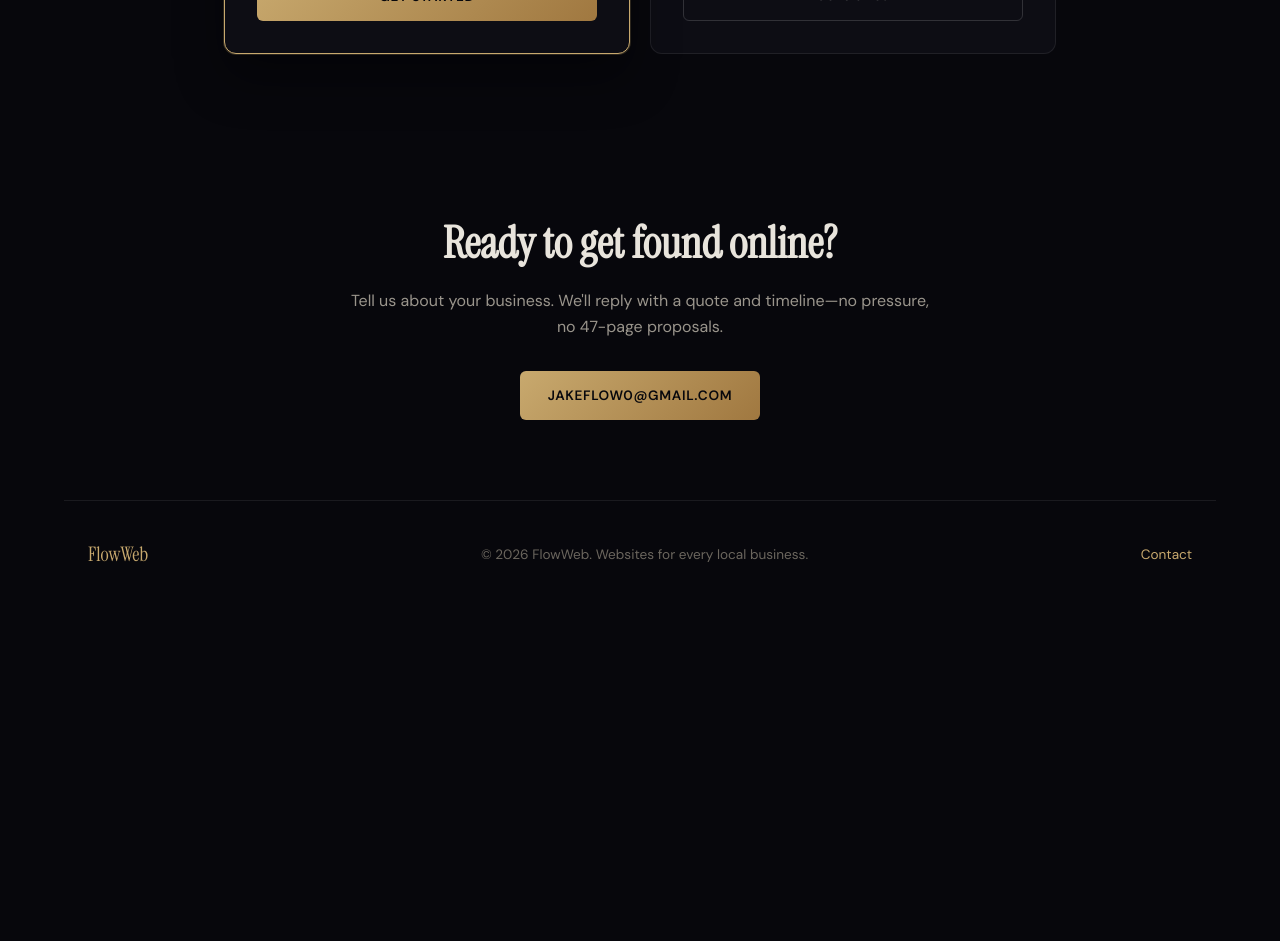
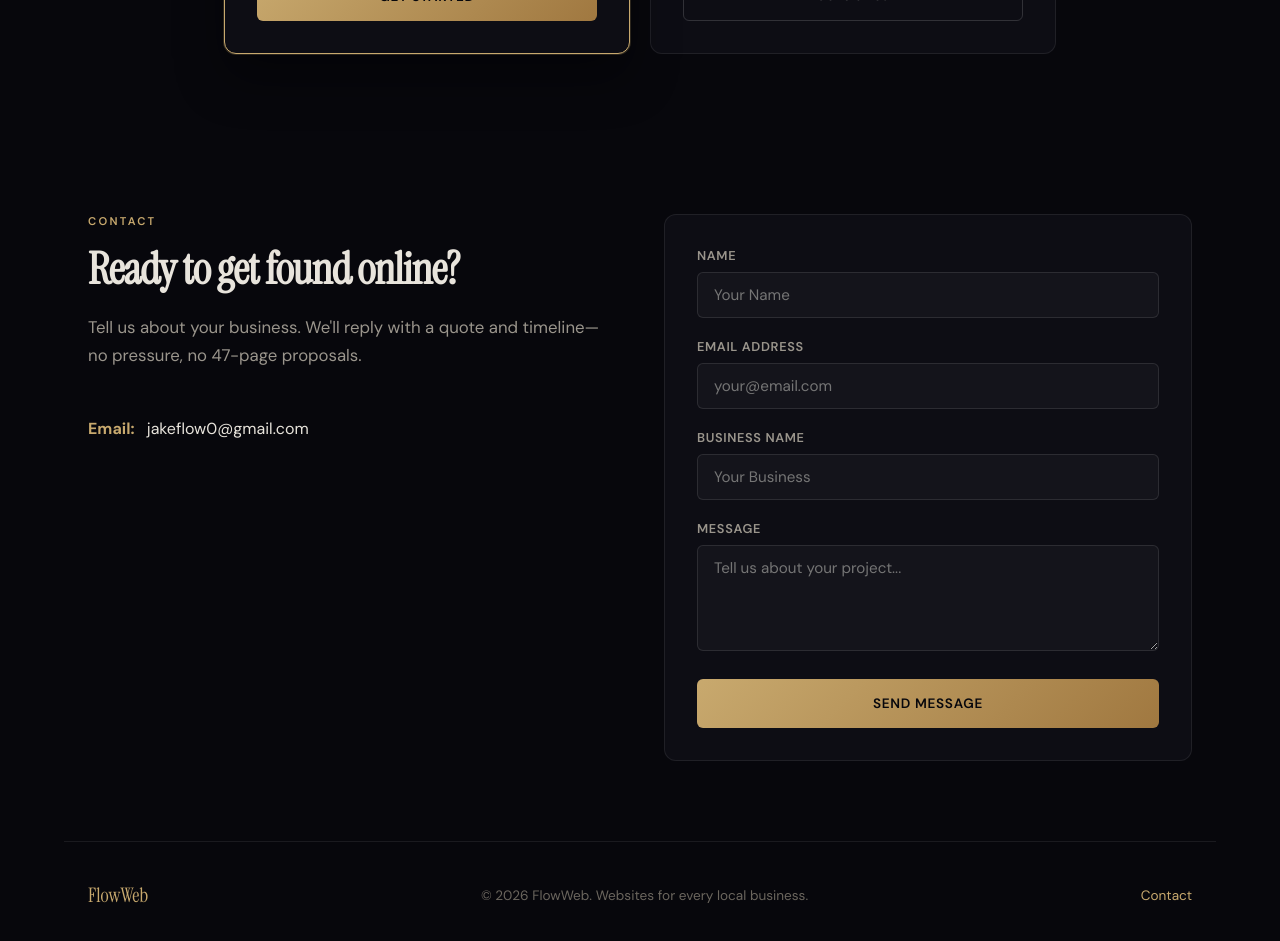
Before and after one commit to crusttyy/FlowWeb, a React (Vite) app: page / in a window 1280 px wide. Shown: the part 2980-3921 px from the top of the page. Before the commit the page ends 3587 px from the top, so only its background shows below. Built offline with nearby package versions, Linux system fonts and the light colour scheme.

Commit message:
Replace mailto links with a functional contact form using Formspree

```diff
--- a/src/App.css
+++ b/src/App.css
@@ -576,3 +576,81 @@
     opacity: 0.9;
   }
 }
+
+/* Contact Section */
+.contact-section {
+  padding: 5rem 1.5rem;
+  max-width: 72rem;
+  margin: 0 auto;
+}
+
+.contact-section__inner {
+  display: grid;
+  gap: 3rem;
+}
+
+@media (min-width: 768px) {
+  .contact-section__inner {
+    grid-template-columns: 1fr 1fr;
+    align-items: start;
+  }
+}
+
+.contact-info {
+  margin-top: 2rem;
+  font-size: 1rem;
+  color: #e8e4dc;
+}
+
+.contact-info strong {
+  color: #c8a96e;
+  margin-right: 0.5rem;
+}
+
+.contact-form {
+  background: #0d0d14;
+  border: 1px solid rgba(255, 255, 255, 0.08);
+  border-radius: 12px;
+  padding: 2rem;
+  display: flex;
+  flex-direction: column;
+  gap: 1.25rem;
+}
+
+.form-group {
+  display: flex;
+  flex-direction: column;
+  gap: 0.5rem;
+}
+
+.form-group label {
+  font-size: 0.8rem;
+  font-weight: 600;
+  text-transform: uppercase;
+  letter-spacing: 0.05em;
+  color: #9a958c;
+}
+
+.form-group input,
+.form-group textarea {
+  background: rgba(255, 255, 255, 0.03);
+  border: 1px solid rgba(255, 255, 255, 0.1);
+  border-radius: 6px;
+  padding: 0.75rem 1rem;
+  color: #e8e4dc;
+  font-family: inherit;
+  font-size: 0.95rem;
+  transition: border-color 0.2s;
+}
+
+.form-group input:focus,
+.form-group textarea:focus {
+  outline: none;
+  border-color: #c8a96e;
+}
+
+.contact-form .btn-primary {
+  margin-top: 0.5rem;
+  cursor: pointer;
+  border: none;
+}
--- a/src/App.jsx
+++ b/src/App.jsx
@@ -63,8 +63,6 @@ const PLANS = [
   },
 ];
 
-const MAILTO = "mailto:jakeflow0@gmail.com";
-
 export default function App() {
   const [scrolled, setScrolled] = useState(false);
 
@@ -73,6 +71,11 @@ export default function App() {
     window.addEventListener("scroll", onScroll, { passive: true });
     return () => window.removeEventListener("scroll", onScroll);
   }, []);
+
+  const scrollToContact = (e) => {
+    e.preventDefault();
+    document.getElementById("contact").scrollIntoView({ behavior: "smooth" });
+  };
 
   return (
     <div className="site">
@@ -86,7 +89,7 @@ export default function App() {
           <li><a href="#process">Process</a></li>
           <li><a href="#pricing">Pricing</a></li>
         </ul>
-        <a href={MAILTO} target="_blank" rel="noopener noreferrer" className="nav__cta">Get a quote</a>
+        <a href="#contact" onClick={scrollToContact} className="nav__cta">Get a quote</a>
       </nav>
 
       <header className="hero">
@@ -101,7 +104,7 @@ export default function App() {
             contractors, shops, and every business that deserves more than a Facebook page.
           </p>
           <div className="hero__actions">
-            <a href={MAILTO} target="_blank" rel="noopener noreferrer" className="btn-primary">Start your project</a>
+            <a href="#contact" onClick={scrollToContact} className="btn-primary">Start your project</a>
             <a href="#pricing" className="btn-ghost">View pricing</a>
           </div>
           <div className="hero__stats">
@@ -216,7 +219,8 @@ export default function App() {
                 ))}
               </ul>
               <a
-                href={MAILTO}
+                href="#contact"
+                onClick={scrollToContact}
                 className={plan.featured ? "btn-primary" : "btn-ghost"}
               >
                 Get started
@@ -226,19 +230,49 @@ export default function App() {
         </div>
       </section>
 
-      <section id="contact" className="cta-block">
-        <h2>Ready to get found online?</h2>
-        <p>
-          Tell us about your business. We&apos;ll reply with a quote and timeline—no pressure,
-          no 47-page proposals.
-        </p>
-        <a href={MAILTO} className="btn-primary">jakeflow0@gmail.com</a>
+      <section id="contact" className="contact-section">
+        <div className="contact-section__inner">
+          <div className="contact-section__content">
+            <p className="section__label">Contact</p>
+            <h2 className="section__title">Ready to get found online?</h2>
+            <p className="section__lead">
+              Tell us about your business. We&apos;ll reply with a quote and timeline—no pressure,
+              no 47-page proposals.
+            </p>
+            <div className="contact-info">
+              <p><strong>Email:</strong> jakeflow0@gmail.com</p>
+            </div>
+          </div>
+          <form
+            action="https://formspree.io/f/xvgzjpql"
+            method="POST"
+            className="contact-form"
+          >
+            <div className="form-group">
+              <label htmlFor="name">Name</label>
+              <input type="text" id="name" name="name" required placeholder="Your Name" />
+            </div>
+            <div className="form-group">
+              <label htmlFor="email">Email Address</label>
+              <input type="email" id="email" name="_replyto" required placeholder="your@email.com" />
+            </div>
+            <div className="form-group">
+              <label htmlFor="business">Business Name</label>
+              <input type="text" id="business" name="business" placeholder="Your Business" />
+            </div>
+            <div className="form-group">
+              <label htmlFor="message">Message</label>
+              <textarea id="message" name="message" required placeholder="Tell us about your project..." rows="4"></textarea>
+            </div>
+            <button type="submit" className="btn-primary">Send Message</button>
+          </form>
+        </div>
       </section>
 
       <footer className="footer">
         <div className="footer__brand">FlowWeb</div>
         <p>© {new Date().getFullYear()} FlowWeb. Websites for every local business.</p>
-        <a href={MAILTO} style={{ color: "#c8a96e" }}>Contact</a>
+        <a href="#contact" onClick={scrollToContact} style={{ color: "#c8a96e" }}>Contact</a>
       </footer>
     </div>
   );
```
